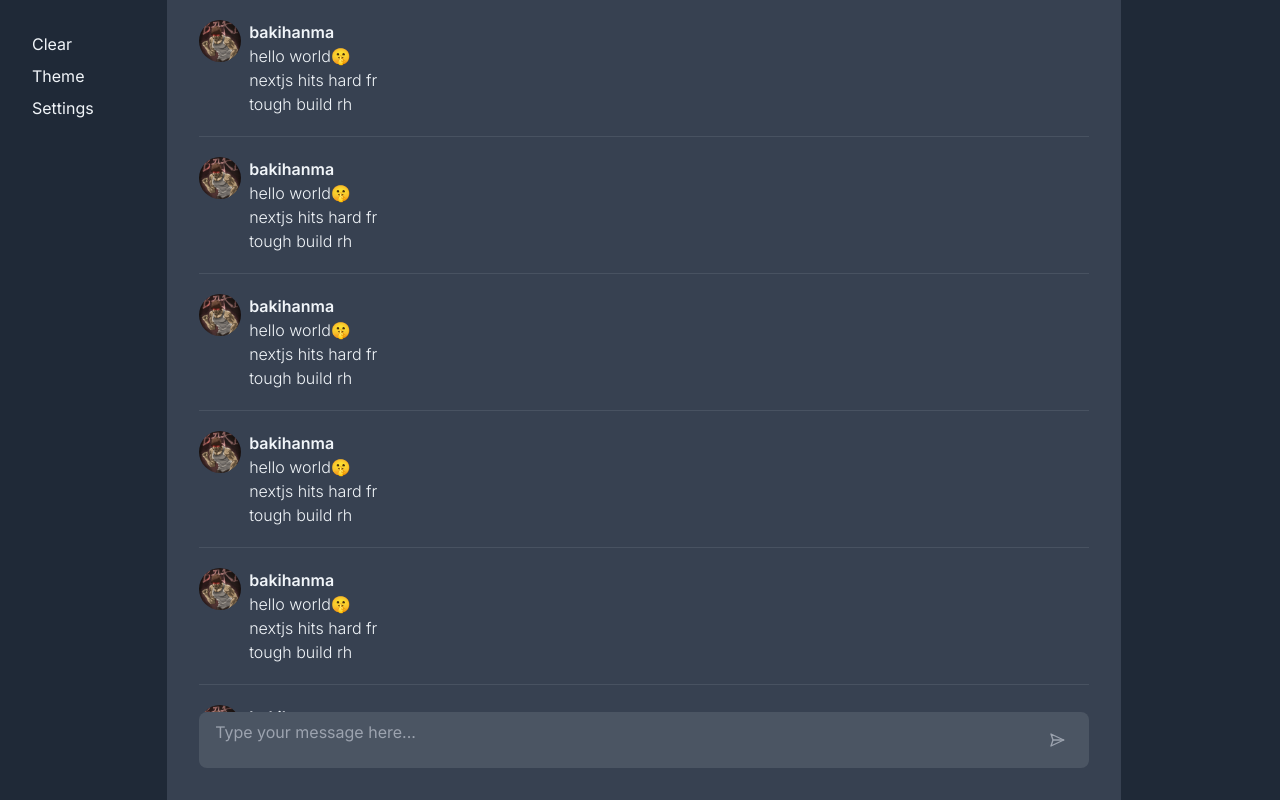
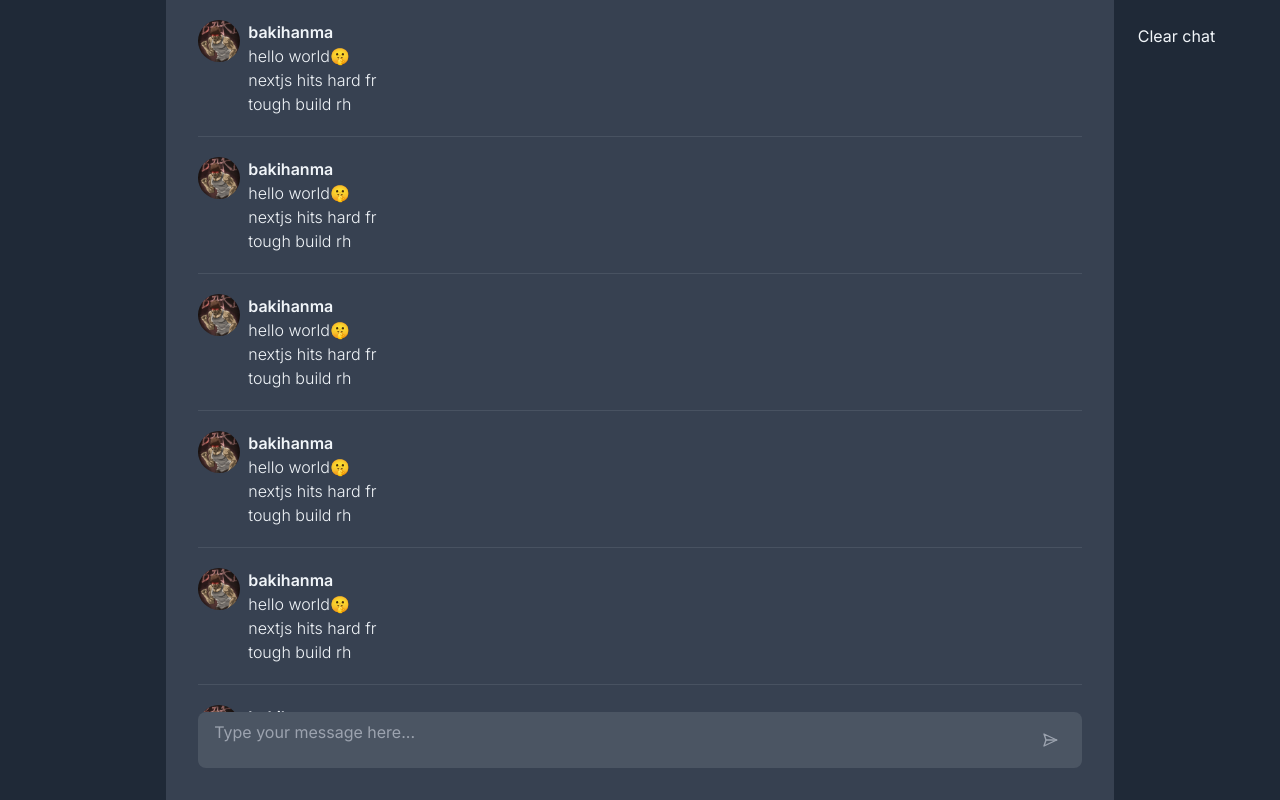
Before and after one commit to muhamaddigdaya/disposable-chat, a Next.js app: page / in a window 1280 px wide. Built offline with nearby package versions, Linux system fonts and the light colour scheme.

Commit message:
sidebar content

```diff
--- a/src/app/components/ui/Leftbar.tsx
+++ b/src/app/components/ui/Leftbar.tsx
@@ -5,12 +5,7 @@ type Props = {}
 const Leftbar = (props: Props) => {
   return (
     <div className='h-full w-1/6 bg-gray-800 text-slate-100 pl-8 pt-8'>
-      <ul>
-        <li className='mb-2 hover:underline cursor-pointer'>Clear</li>
-        <li className='mb-2 hover:underline cursor-pointer'></li>
-        <li className='mb-2 hover:underline cursor-pointer'>Theme</li>
-        <li className='mb-2 hover:underline cursor-pointer'>Settings</li>
-      </ul>
+
     </div>
   )
 }
--- a/src/app/components/ui/Rightbar.tsx
+++ b/src/app/components/ui/Rightbar.tsx
@@ -4,8 +4,8 @@ type Props = {}
 
 const Rightbar = (props: Props) => {
   return (
-    <div className='h-full w-1/6 bg-gray-800'>
-
+    <div className='h-full w-1/6 bg-gray-800 text-slate-100 p-4'>
+        <div className='p-2 hover:bg-gray-600 hover:text-slate-50 rounded-md cursor-pointer'>Clear chat</div>
     </div>
   )
 }
```
